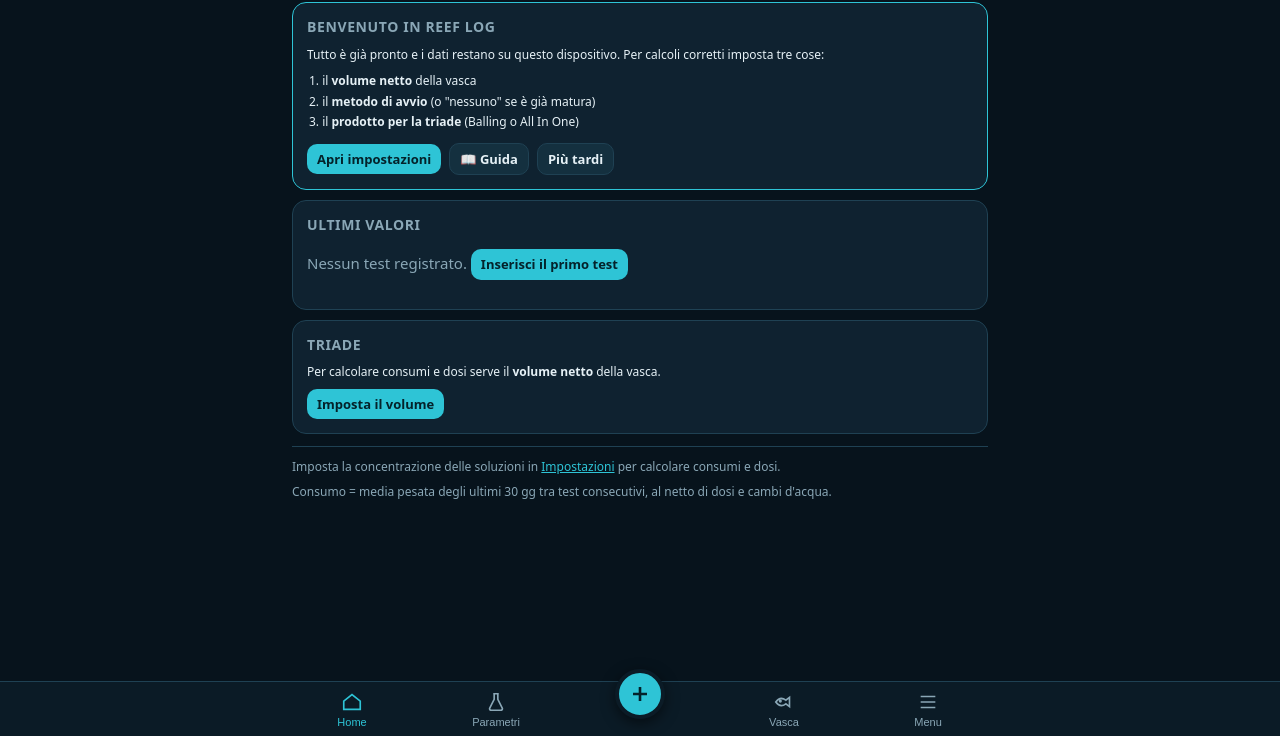
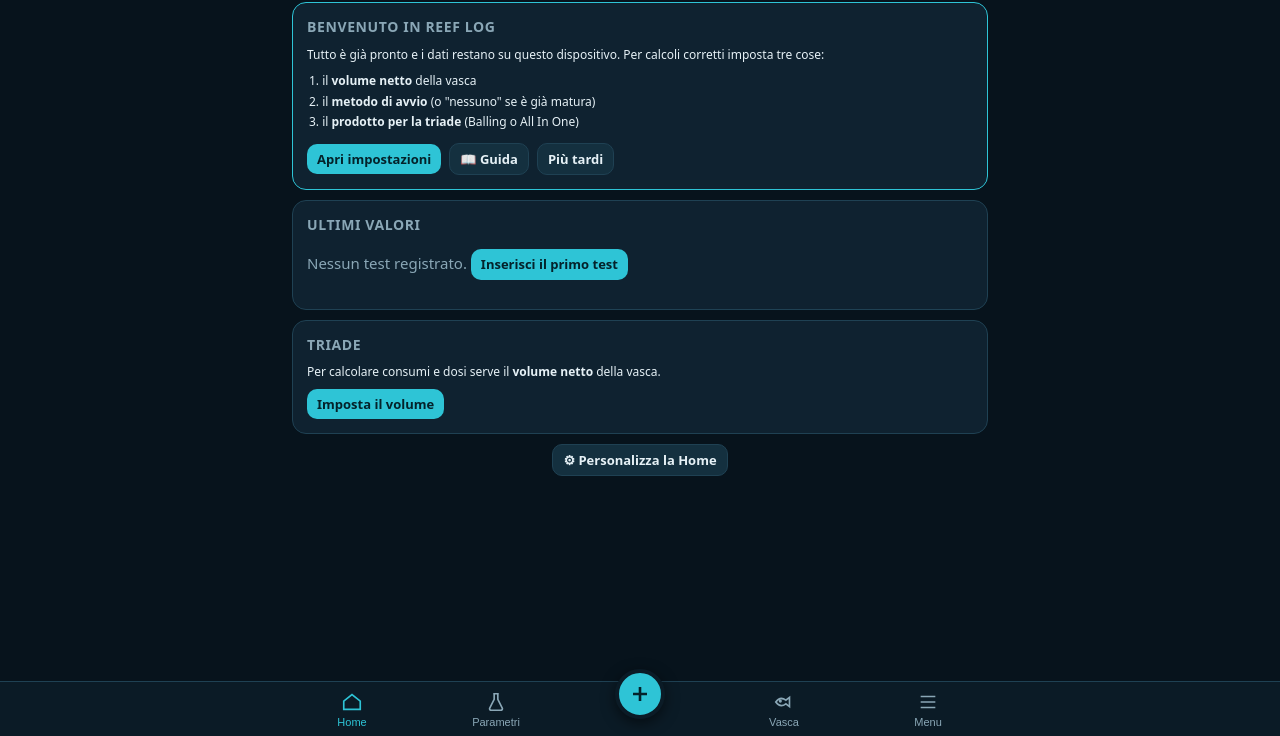
Before and after one commit to mirkosossai-hub/ReefLog_App, a website: page www/index.html in a window 1280 px wide. Shown: the part 64-800 px from the top of the page. Drawn offline with Linux system fonts and the light colour scheme.

Commit message:
Add files via upload

```diff
--- a/package.json
+++ b/package.json
@@ -1,6 +1,6 @@
 {
   "name": "reef-log",
-  "version": "1.8.8",
+  "version": "1.9.0",
   "private": true,
   "description": "Reef Log - gestione acquario marino",
   "dependencies": {
--- a/www/index.html
+++ b/www/index.html
@@ -871,7 +871,7 @@ function bindStockGear(){
 }
 
 /* ---------- Assistente AI (Pro) ---------- */
-const APP_VERSION='1.8.8';
+const APP_VERSION='1.9.0';
 // Fornitori: oggi Claude; la struttura (formato messaggi interno, aiCall) permette di aggiungerne altri
 const AI_PROVIDERS={
   anthropic:{name:'Claude (Anthropic)',model:'claude-haiku-5-5',price:[0.10,0.50]},
@@ -1242,6 +1242,8 @@ const GUIDE=[
   <ul><li><b>All In One e Balling</b>: in base alle dosi registrate;</li><li><b>Sale</b>: in base ai litri dei cambi d'acqua (grammi per litro impostabili, predefinito 36);</li><li><b>Reagenti</b>: un test in meno per ogni misura di quel parametro;</li><li><b>Altro</b> (carbone, resine, calze filtranti…): scegli l'unità di misura (pz, ml, L, g, kg, mg) e, se vuoi, collega una manutenzione con la quantità usata ogni volta. Ad esempio carbone, 100 ml a ogni «Cambio carbone» ogni 30 giorni: quando segni il cambio come fatto, la scorta scende da sola. Se non lo colleghi, usa <b>Ho usato…</b> per scalare a mano.</li></ul>
   <p>Vedi quanto resta e per quanti giorni basta al ritmo attuale. Quando un prodotto sta finendo (meno di 7 giorni) o scade a breve, compare in Home tra le cose da fare. Con <b>Nuova confezione</b> riporti la quantità al pieno.</p>`},
  {id:'attrezzatura',i:'🔌',t:'Attrezzatura',b:`<p>In <b>Menu → Attrezzatura</b> tieni l'elenco degli apparecchi: tipo, marca e modello, data e prezzo d'acquisto, garanzia e note. Con <b>+ Manutenzione</b> colleghi all'apparecchio una scadenza che hai già (così non crei doppioni) oppure ne crei una nuova scegliendo ogni quanti giorni. Le scadenze collegate si modificano (✎) o si scollegano dalla scheda, e restano in Manutenzione; le notifiche si scelgono in Impostazioni → Notifiche.</p>`},
+ {id:'homecfg',i:'⚙',t:'Personalizzare la Home',b:`<p>In fondo alla Home trovi <b>⚙ Personalizza la Home</b>. Lì scegli quali riquadri vedere (foto della vasca, avvio, report AI, da fare, ultimi valori, dosaggio) e li riordini con le frecce ↑ ↓. Le modifiche si salvano subito.</p>
+  <p>Per la <b>foto della vasca</b> tocca una delle foto che hai caricato in Vasca → Foto: comparirà in cima alla Home con il nome della vasca e da quanti giorni è avviata. Ogni vasca ha la sua Home.</p>`},
  {id:'pdf',i:'📄',t:'Report PDF',b:`<p>In <b>Menu → Report PDF</b> scegli il periodo (30 giorni, 3 mesi, 1 anno o tutto) e premi <b>Crea il report PDF</b>. Il documento contiene i dati della vasca, gli ultimi valori con il confronto ai range, i grafici dei parametri, i consumi della triade, le variazioni di dosaggio, i cambi d'acqua, le manutenzioni e gli animali.</p>
   <p>Il PDF si crea sul telefono, senza inviare dati, e si condivide da Android: WhatsApp, email, Drive o un forum.</p>`},
  {id:'widget',i:'📱',t:'Widget (Pro)',b:`<p>Con il piano Pro puoi mettere Reef Log sulla schermata Home del telefono: tieni premuto su uno spazio vuoto, scegli <b>Widget</b>, cerca <b>Reef Log</b> e trascinalo dove vuoi.</p>
@@ -1607,6 +1609,42 @@ function render(){
   clearTimeout(render._w); render._w=setTimeout(widgetPush,1500);
 }
 
+/* ---------- Home personalizzabile (ogni vasca la sua) ---------- */
+const HOME_BLOCKS=[['photo','📷','Foto della vasca'],['start','🌱','Avvio / maturazione','compare solo durante l\'avvio'],['report','✨','Report AI','solo Pro, se attivo'],['todo','✅','Da fare','compare solo quando c\'è qualcosa in scadenza'],['values','🧪','Ultimi valori'],['dosing','💧','Dosaggio della triade']];
+function homeCfg(){ return Object.assign({order:[],hide:{},photo:null},S.settings.home||{}) }
+function homeOrder(){ const o=homeCfg().order.filter(id=>HOME_BLOCKS.some(b=>b[0]===id)); for(const [id] of HOME_BLOCKS) if(!o.includes(id)) o.push(id); return o }
+function homeHidden(id){ const c=homeCfg(); if(id==='photo') return !c.photo||!S.photos.some(p=>p.id===c.photo)||c.hide.photo; return !!c.hide[id] }
+async function homeSave(ch){ S.settings.home=Object.assign(homeCfg(),ch); await saveSettings(); render() }
+function tankAgeTxt(){ const sd=S.settings.startDate; if(!sd) return ''; const st=day0(new Date(sd+'T00:00').getTime()); if(!isFinite(st)) return ''; const d=Math.floor((day0(Date.now())-st)/DAY)+1; return d>=1?`in vasca da ${d} ${d===1?'giorno':'giorni'}`:'' }
+function homePhoto(){ const c=homeCfg(), p=S.photos.find(x=>x.id===c.photo); if(!p) return '';
+  const age=tankAgeTxt();
+  return `<div class="card" style="padding:0;overflow:hidden"><img id="homePhoto" data-pid="${p.id}" src="${p.thumb}" alt="" style="width:100%;max-height:260px;object-fit:cover;display:block;cursor:pointer" data-go="vasca-foto">
+    <div style="padding:10px 14px;display:flex;justify-content:space-between;gap:10px;align-items:baseline"><b>${esc(tankName())}</b><span class="small mut">${age||fdate(p.ts,true)}</span></div></div>` }
+let _homeImg=null;
+async function homePhotoLoad(){ const el=document.getElementById('homePhoto'); if(!el) return; const id=el.dataset.pid;
+  if(_homeImg&&_homeImg.id===id){ el.src=_homeImg.url; return }
+  try{ const r=await getPhoto(id); if(r&&r.blob&&document.getElementById('homePhoto')){ if(_homeImg) URL.revokeObjectURL(_homeImg.url); _homeImg={id,url:URL.createObjectURL(r.blob)}; document.getElementById('homePhoto').src=_homeImg.url } }catch(e){} }
+function vHomeCfg(){
+  const c=homeCfg(), ord=homeOrder();
+  let h=`<div class="back"><button data-go="home">‹ Home</button><h1>Personalizza la Home</h1></div>
+  <div class="card"><div class="small mut" style="margin-bottom:8px">Scegli cosa vedere nella Home di <b>${esc(tankName())}</b> e in che ordine. Le modifiche si salvano subito.</div><div class="list">`;
+  ord.forEach((id,i)=>{ const b=HOME_BLOCKS.find(x=>x[0]===id); const on=!c.hide[id];
+    h+=`<div class="it"><div class="body"><label style="display:flex;gap:10px;align-items:center;cursor:pointer"><input type="checkbox" data-hshow="${id}" ${on?'checked':''} style="width:auto"><span><b>${b[1]} ${b[2]}</b>${b[3]?`<div class="small mut">${b[3]}</div>`:''}</span></label></div>
+      <div class="acts"><button class="btn sm sec" data-hmv="${id}" data-d="-1" ${i===0?'disabled':''}>↑</button><button class="btn sm sec" data-hmv="${id}" data-d="1" ${i===ord.length-1?'disabled':''}>↓</button></div></div>` });
+  h+=`</div></div><div class="card"><h2>Foto della vasca</h2>`;
+  if(!S.photos.length) h+=`<div class="small">Non hai ancora foto. Aggiungile in <a href="#vasca-foto">Vasca → Foto</a> e poi scegline una qui.</div>`;
+  else{ h+=`<div class="small mut" style="margin-bottom:8px">Tocca la foto da mostrare in cima alla Home.</div><div class="grid" style="grid-template-columns:repeat(3,1fr)">`;
+    for(const p of [...S.photos].sort((a,b)=>b.ts-a.ts)) h+=`<button type="button" data-hph="${p.id}" style="padding:0;border:3px solid ${c.photo===p.id?'var(--acc)':'transparent'};border-radius:10px;overflow:hidden;background:none;aspect-ratio:1"><img src="${p.thumb}" alt="" style="width:100%;height:100%;object-fit:cover;display:block"></button>`;
+    h+=`</div>${c.photo?'<button class="btn sm sec" data-hph="" style="margin-top:8px">Nessuna foto</button>':''}`; }
+  h+=`</div><div class="card"><div class="small">I parametri di <b>Ultimi valori</b> si scelgono in <a href="#impostazioni">Impostazioni</a>, con la spunta accanto a ogni parametro, nella sezione dei range.</div></div>`;
+  return h;
+}
+function bindHomeCfg(){
+  document.querySelectorAll('[data-hshow]').forEach(x=>x.onchange=()=>{ const c=homeCfg(); homeSave({hide:Object.assign({},c.hide,{[x.dataset.hshow]:!x.checked})}) });
+  document.querySelectorAll('[data-hmv]').forEach(x=>x.onclick=()=>{ const o=homeOrder(), i=o.indexOf(x.dataset.hmv), j=i+(+x.dataset.d); if(j<0||j>=o.length) return; [o[i],o[j]]=[o[j],o[i]]; homeSave({order:o}) });
+  document.querySelectorAll('[data-hph]').forEach(x=>x.onclick=()=>{ const id=x.dataset.hph||null; const c=homeCfg(); homeSave({photo:id,hide:Object.assign({},c.hide,{photo:false})}); toast(id?'Foto impostata nella Home':'Foto tolta dalla Home') });
+  homePhotoLoad();
+}
 function vHome(){
   const lt = S.tests.length? Math.max(...S.tests.map(t=>t.ts)) : null;
   let h='';
@@ -1616,53 +1654,60 @@ function vHome(){
       <div class="small" style="margin:8px 0 0 2px;line-height:1.7">1. il <b>volume netto</b> della vasca<br>2. il <b>metodo di avvio</b> (o "nessuno" se è già matura)<br>3. il <b>prodotto per la triade</b> (Balling o All In One)</div>
       <div class="row" style="margin-top:10px"><button class="btn sm" id="wGo">Apri impostazioni</button><button class="btn sm sec" data-go="guida-primi">📖 Guida</button><button class="btn sm sec" id="wX">Più tardi</button></div></div>`;
   }
+  const B={}; let bs='';
   const si=startInfo();
   if(si && si.show){
     const done=si.done, fixed=si.mode==='fixed';
     const nh=lastVal('nh4'), no2=lastVal('no2'), no3=lastVal('no3');
-    h+=`<div class="card"><h2>${fixed?'Avvio vasca':'Maturazione'} <span class="tag">${done?'completat'+(fixed?'o':'a'):fixed?'settimana '+si.week+' di '+si.weeks:'settimana '+si.week}</span></h2>
+    bs+=`<div class="card"><h2>${fixed?'Avvio vasca':'Maturazione'} <span class="tag">${done?'completat'+(fixed?'o':'a'):fixed?'settimana '+si.week+' di '+si.weeks:'settimana '+si.week}</span></h2>
       <div class="big" style="font-size:20px">${done?(fixed?`Avvio completato il ${fdate(si.end,true)}`:`Ciclo completato il ${fdate(si.end,true)}`):fixed?`Giorno ${si.day} di ${si.tot}`:`Giorno ${si.day}`}</div>
       ${fixed?`<div style="height:8px;background:#0a1a24;border-radius:6px;margin:8px 0;overflow:hidden"><div style="height:100%;width:${Math.min(100,100*si.day/si.tot)}%;background:var(--acc)"></div></div>`:'<div style="height:6px"></div>'}
       <div class="small mut">Partita il ${fdate(si.st,true)}${fixed?(done?'':` · mancano ${si.tot-si.day+1} giorni`):(done?` · durata ${Math.round((day0(si.end)-si.st)/DAY)+1} giorni`:' · si conclude quando NH₄ e NO₂ sono a zero in due test di fila')}</div>
       <div class="row small" style="margin-top:8px;gap:14px">${[['NH₄',nh,'nh4'],['NO₂',no2,'no2'],['NO₃',no3,'no3']].map(([n,l,p])=>`<span>${n}: <b>${l?fmt(l.v,P[p].d):'–'}</b>${l?` <span class="mut">(${fdate(l.ts)})</span>`:''}</span>`).join('')}</div>
       <canvas id="cStart" height="140" style="margin-top:8px"></canvas></div>`;
   }
-  h+=homeReport();
+  B.start=bs; B.report=homeReport(); let bt='';
   const soon=S.tasks.filter(t=>dueDiff(t)<=2).sort((a,b)=>nextDue(a)-nextDue(b)); const sal=stockAlerts();
   const ltds=lastEv('tds'); const tdsBad=ltds&&num(ltds.tds)>=(num(S.settings.tdsMax)||3);
   if(soon.length||tdsBad||sal.length){
-    h+=`<div class="card"><h2>Da fare</h2><div class="list">`;
-    for(const t of soon) h+=`<div class="it"><div class="body"><b>${esc(t.name)}</b>${t.bacter?`<div class="small mut">${bacterTxt()}</div>`:''}</div><div>${dueBadge(t)}</div></div>`;
-    if(tdsBad) h+=`<div class="it"><div class="body"><b style="color:var(--bad)">Osmosi: TDS ${fmt(num(ltds.tds),0)} ppm</b><div class="small mut">Raggiunta la soglia: cambia le resine</div></div></div>`;
-    for(const {it,i} of sal) h+=`<div class="it" data-go="scorte" style="cursor:pointer"><div class="body"><b>📦 ${esc(it.name)}</b><div class="small mut">${i.days!=null&&i.days<7?`finisce tra circa ${fmt(Math.max(0,i.days),0)} giorni`:''}${i.days!=null&&i.days<7&&i.expDays!=null&&i.expDays<15?' · ':''}${i.expDays!=null&&i.expDays<15?(i.expDays<0?'scaduto':`scade tra ${i.expDays} giorni`):''}</div></div></div>`;
-    h+=`</div><button class="btn sm sec" data-go="manut" style="margin-top:8px">Apri manutenzione</button></div>`;
-  }
-  h+=`<div class="card"><h2>Ultimi valori ${lt?`<span class="tag">ultimo test ${Math.floor((Date.now()-lt)/DAY)===0?'oggi':Math.floor((Date.now()-lt)/DAY)+' gg fa'}</span>`:''}</h2>`;
+    bt+=`<div class="card"><h2>Da fare</h2><div class="list">`;
+    for(const t of soon) bt+=`<div class="it"><div class="body"><b>${esc(t.name)}</b>${t.bacter?`<div class="small mut">${bacterTxt()}</div>`:''}</div><div>${dueBadge(t)}</div></div>`;
+    if(tdsBad) bt+=`<div class="it"><div class="body"><b style="color:var(--bad)">Osmosi: TDS ${fmt(num(ltds.tds),0)} ppm</b><div class="small mut">Raggiunta la soglia: cambia le resine</div></div></div>`;
+    for(const {it,i} of sal) bt+=`<div class="it" data-go="scorte" style="cursor:pointer"><div class="body"><b>📦 ${esc(it.name)}</b><div class="small mut">${i.days!=null&&i.days<7?`finisce tra circa ${fmt(Math.max(0,i.days),0)} giorni`:''}${i.days!=null&&i.days<7&&i.expDays!=null&&i.expDays<15?' · ':''}${i.expDays!=null&&i.expDays<15?(i.expDays<0?'scaduto':`scade tra ${i.expDays} giorni`):''}</div></div></div>`;
+    bt+=`</div><button class="btn sm sec" data-go="manut" style="margin-top:8px">Apri manutenzione</button></div>`;
+  }
+  B.todo=bt; let bv='';
+  bv+=`<div class="card"><h2>Ultimi valori ${lt?`<span class="tag">ultimo test ${Math.floor((Date.now()-lt)/DAY)===0?'oggi':Math.floor((Date.now()-lt)/DAY)+' gg fa'}</span>`:''}</h2>`;
   const ps=(S.settings.showParams||Object.keys(P)).filter(p=>P[p]);
   { const si0=startInfo(); if(si0&&!si0.done) for(const p of ['nh4','no2','no3']) if(!ps.includes(p)&&lastVal(p)) ps.push(p) } // durante l'avvio mostra sempre ammoniaca, nitriti e nitrati misurati
-  if(!S.tests.length) h+=`<p class="mut">Nessun test registrato. <button class="btn sm" data-go="param-nuovo">Inserisci il primo test</button></p>`;
+  if(!S.tests.length) bv+=`<p class="mut">Nessun test registrato. <button class="btn sm" data-go="param-nuovo">Inserisci il primo test</button></p>`;
   else{
-    h+=`<div class="grid">`;
+    bv+=`<div class="grid">`;
     for(const p of ps){ const l=lastVal(p); if(!l) continue;
       const dd = l.prev!=null? l.v-l.prev : null;
-      h+=`<div class="tile ${status(p,l.v)}" data-graf="${p}"><div class="k">${P[p].n}</div><div class="v">${fmt(l.v,P[p].d)} <small>${P[p].u}</small></div><div class="d">${fdate(l.ts)}${dd!=null?` · ${dd>0?'+':''}${fmt(dd,P[p].d)}`:''}</div></div>` }
-    h+=`</div>`;
-  }
-  h+=`</div>`;
+      bv+=`<div class="tile ${status(p,l.v)}" data-graf="${p}"><div class="k">${P[p].n}</div><div class="v">${fmt(l.v,P[p].d)} <small>${P[p].u}</small></div><div class="d">${fdate(l.ts)}${dd!=null?` · ${dd>0?'+':''}${fmt(dd,P[p].d)}`:''}</div></div>` }
+    bv+=`</div>`;
+  }
+  bv+=`</div>`; B.values=bv;
   // Triade
-  h+=homeDosing();
+  let bd=homeDosing();
+  if(volSet()){
   const cCa=avgCons('ca'), cKh=avgCons('kh');
   if(cCa!=null&&cKh!=null&&cKh>0.05){
     const ratio=cCa/cKh;
-    h+=`<hr><div class="small">Rapporto consumi Ca/KH: <b>${fmt(ratio,1)}</b> ppm per dKH <span class="mut">(teorico ≈ 7,1 se il consumo è solo da calcificazione)</span>${ratio<5||ratio>9.5?' <span style="color:var(--warn)">· scostamento ampio: verifica test o precipitazioni</span>':''}</div>`;
+    bd+=`<hr><div class="small">Rapporto consumi Ca/KH: <b>${fmt(ratio,1)}</b> ppm per dKH <span class="mut">(teorico ≈ 7,1 se il consumo è solo da calcificazione)</span>${ratio<5||ratio>9.5?' <span style="color:var(--warn)">· scostamento ampio: verifica test o precipitazioni</span>':''}</div>`;
   }
   // correzioni
   let corr='';
   for(const p of (dmode()==='balling'?TRI:[])){ const l=lastVal(p), eff=effPerMl(p); if(!l||!eff) continue; const [lo,hi]=tgt(p); const mid=(lo+hi)/2;
     if(l.v<lo){ const ml=(mid-l.v)*vol()/eff; corr+=`<div>• ${P[p].n}: ${fmt(l.v,P[p].d)} sotto target → circa <b>${fmt(ml,0)} ml${isAIO()?' di AIO':''}</b> una tantum per arrivare a ${fmt(mid,P[p].d)}${p==='kh'&&(mid-l.v)>1?` <span class="mut">(dividi in ${Math.ceil(mid-l.v)} giorni: max ~1 dKH/giorno)</span>`:''}</div>` } }
-  if(corr) h+=`<hr><div class="small"><div class="mut" style="margin-bottom:4px">Correzioni suggerite</div>${corr}</div>`;
-  if(dmode()==='balling'&&(!effPerMl('mg')||!effPerMl('ca')||!effPerMl('kh'))) h+=`<hr><div class="small mut">Imposta la concentrazione delle soluzioni in <a href="#" data-go="impostazioni" style="color:var(--acc)">Impostazioni</a> per calcolare consumi e dosi.</div>`;
-  h+=`<div class="small mut" style="margin-top:8px">Consumo = media pesata degli ultimi 30 gg tra test consecutivi, al netto di dosi e cambi d'acqua.</div>${isPro()?'<button class="btn sm" style="margin-top:10px" data-aiask="Analizza il mio dosaggio e i consumi della triade: sto dosando correttamente? Cosa dovrei cambiare?">✨ Chiedi all\'assistente</button>':''}</div>`;
+  if(corr) bd+=`<hr><div class="small"><div class="mut" style="margin-bottom:4px">Correzioni suggerite</div>${corr}</div>`;
+  if(dmode()==='balling'&&(!effPerMl('mg')||!effPerMl('ca')||!effPerMl('kh'))) bd+=`<hr><div class="small mut">Imposta la concentrazione delle soluzioni in <a href="#" data-go="impostazioni" style="color:var(--acc)">Impostazioni</a> per calcolare consumi e dosi.</div>`;
+  bd+=`<div class="small mut" style="margin-top:8px">Consumo = media pesata degli ultimi 30 gg tra test consecutivi, al netto di dosi e cambi d'acqua.</div>${isPro()?'<button class="btn sm" style="margin-top:10px" data-aiask="Analizza il mio dosaggio e i consumi della triade: sto dosando correttamente? Cosa dovrei cambiare?">✨ Chiedi all\'assistente</button>':''}</div>`;
+  }
+  B.dosing=bd; B.photo=homePhoto();
+  for(const id of homeOrder()) if(!homeHidden(id)) h+=B[id]||'';
+  h+=`<div style="text-align:center;margin:4px 0 14px"><button class="btn sm sec" data-go="homecfg">⚙ Personalizza la Home</button></div>`;
   return h;
 }
 
@@ -2009,7 +2054,7 @@ function drawTds(){
 let sub=''; const lastSub={};
 const SUBS={param:[['nuovo','Nuovo test'],['grafici','Grafici'],['storico','Storico']],vasca:[['animali','Animali e coralli'],['foto','Foto']]};
 const ALIAS={test:'param-nuovo',graf:'param-grafici',foto:'vasca-foto',animali:'vasca-animali',set:'impostazioni'};
-const MENU_VIEWS={pdf:'Report PDF',scorte:'Scorte e consumabili',attrezzatura:'Attrezzatura',report:'Report settimanale',ai:'Assistente AI',guida:'Guida',dosi:'Dosaggio',manut:'Manutenzione',osmosi:'Osmosi',diario:'Diario',impostazioni:'Impostazioni',sync:LOCAL_ONLY?'Backup':'Sincronizzazione e backup'};
+const MENU_VIEWS={homecfg:'Personalizza la Home',pdf:'Report PDF',scorte:'Scorte e consumabili',attrezzatura:'Attrezzatura',report:'Report settimanale',ai:'Assistente AI',guida:'Guida',dosi:'Dosaggio',manut:'Manutenzione',osmosi:'Osmosi',diario:'Diario',impostazioni:'Impostazioni',sync:LOCAL_ONLY?'Backup':'Sincronizzazione e backup'};
 function segBar(v){ return `<div class="seg">${SUBS[v].map(([k,l])=>`<button class="${k===sub?'on':''}" data-sub="${k}">${l}</button>`).join('')}</div>` }
 function backBar(){ return `<div class="back"><button data-go="menu">‹ Menu</button><h1>${MENU_VIEWS[view]}</h1></div>` }
 const VIEWS={
@@ -2027,6 +2072,7 @@ const VIEWS={
   ai:vAI,
   scorte:()=>backBar()+vScorte(),
   pdf:()=>backBar()+vPDF(),
+  homecfg:vHomeCfg,
   attrezzatura:()=>backBar()+vGear(),
   report:()=>backBar()+vReport(),
 };
@@ -2040,7 +2086,7 @@ function applyRoute(){
   const [v,sb]=parseHash(); const changed=(v!==view||sb!==sub);
   view=v; sub=sb; confirmKey=null; if(sb) lastSub[v]=sb;
   if(changed){ if(!(v==='param'&&sb==='nuovo')) editTest=null; doneOpen=null; editTask=null; photoSel=null; stockEdit=null; gearEdit=null; gearTaskFor=null; if(v!=='vasca'){ lvEdit=null; lvPendingPhoto=null } }
-  const tab= v==='home'?'home': v==='param'?'param': v==='vasca'?'vasca':'menu';
+  const tab= v==='home'||v==='homecfg'?'home': v==='param'?'param': v==='vasca'?'vasca':'menu';
   document.querySelectorAll('#nav button').forEach(b=>b.classList.toggle('on',b.dataset.v===tab));
   closeSheet(); render(); if(changed) window.scrollTo(0,0);
 }
@@ -2163,7 +2209,7 @@ function bind(){
     if(photoSel){ const i=photoSel.indexOf(id); if(i>=0) photoSel.splice(i,1); else photoSel.push(id);
       if(photoSel.length===2){ const [x,y]=photoSel; photoSel=null; render(); openCompare(x,y); return } render(); return }
     openViewer(id) });
-  bindSync(); bindAnimali(); bindNotif(); bindGuida(); bindAI(); bindStockGear(); bindPro(); bindCatalog(); bindPDF(); bindDrive();
+  bindSync(); bindAnimali(); bindNotif(); bindGuida(); bindAI(); bindStockGear(); bindPro(); bindCatalog(); bindPDF(); bindDrive(); bindHomeCfg();
   const wg=document.getElementById('wGo'), wx=document.getElementById('wX');
   if(wg) wg.onclick=async()=>{ S.settings=Object.assign(clone(S.settings),{welcomed:true}); await saveSettings(); go('impostazioni') };
   if(wx) wx.onclick=async()=>{ S.settings=Object.assign(clone(S.settings),{welcomed:true}); await saveSettings() };
```
